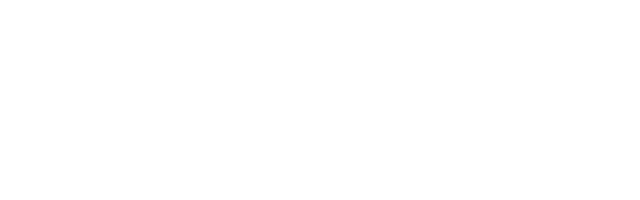
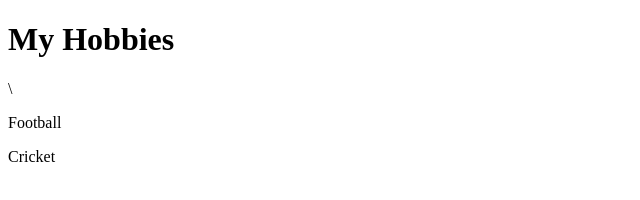
Before and after one commit to saisp2003/cv, a plain HTML site: page hobbies.html in a window 1280 px wide. Shown: the whole page, without its empty margins (0-640 px from the left). Drawn offline with Linux system fonts and the light colour scheme.

Commit message:
Add files via upload

```diff
--- a/hobbies.html
+++ b/hobbies.html
@@ -4,6 +4,9 @@
 	<meta charset="UTF-8">
 	<meta name="viewport" content="width=device-width, initial-scale=1.0">
 	<title>My hobbies</title>
+	<h1>My Hobbies</h1>\
+	<p>Football</p>
+	<p>Cricket</p>
 </head>
 <body>
 
```
